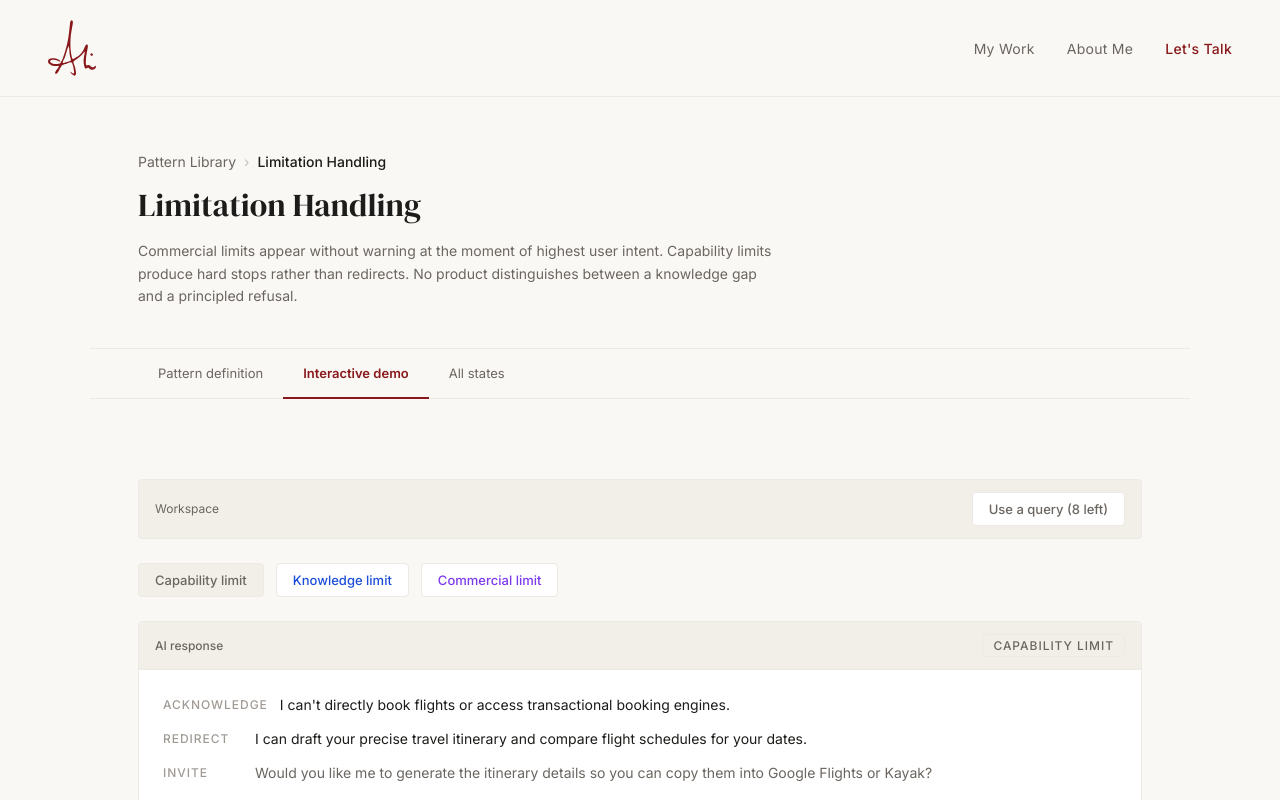
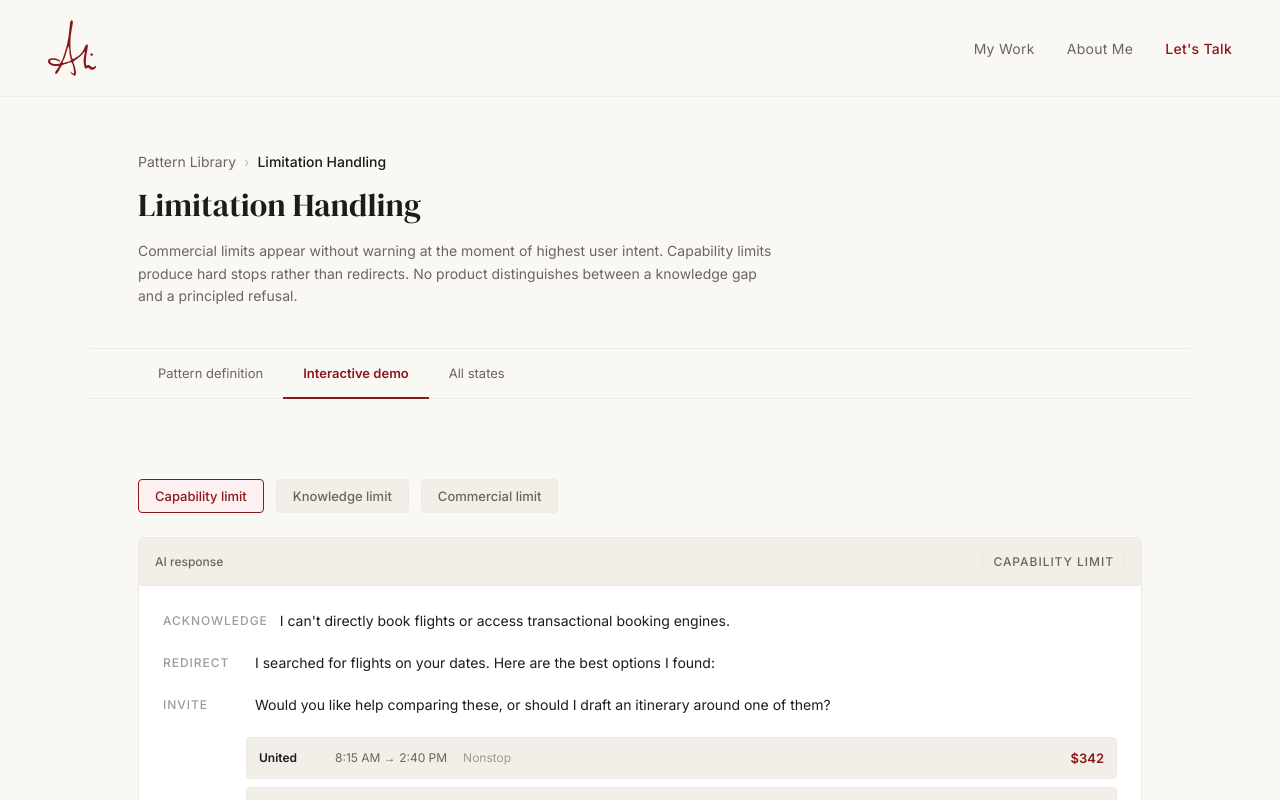
Before and after one commit to alikhandesign/alikhandesign.com, a Next.js app: page /patterns/limitation-handling in a window 1280 px wide. Both pictures are taken after a click on the button "Interactive demo". Shown: the top 800 px of the page. Built offline with nearby package versions, Linux system fonts and the light colour scheme.

Commit message:
feat(patterns): limitation — proactive inline results, usage reset and pct toggle

```diff
--- a/app/patterns/limitation-handling/page.tsx
+++ b/app/patterns/limitation-handling/page.tsx
@@ -5,103 +5,207 @@ import InlineAlert from '../../components/InlineAlert'
 
 const TABS = [
   { id: 'definition', label: 'Pattern definition' },
-  { id: 'demo', label: 'Interactive demo' },
-  { id: 'states', label: 'All states' },
+  { id: 'demo',       label: 'Interactive demo' },
+  { id: 'states',     label: 'All states' },
 ]
 
 type LimitType = 'capability' | 'knowledge' | 'commercial'
+type UsageDisplay = 'count' | 'percent'
 
-const SCENARIOS: Record<LimitType, { badge: string; badgeColor: string; badgeBg: string; badgeBorder: string; ack: string; redirect: string; invite: string; cta: string }> = {
-  capability: {
-    badge: 'Capability limit', badgeColor: 'var(--text-muted)', badgeBg: 'var(--warm-75)', badgeBorder: 'var(--border)',
-    ack: "I can't directly book flights or access transactional booking engines.",
-    redirect: "I can draft your precise travel itinerary and compare flight schedules for your dates.",
-    invite: "Would you like me to generate the itinerary details so you can copy them into Google Flights or Kayak?",
-    cta: "Draft itinerary →",
-  },
-  knowledge: {
-    badge: 'Knowledge limit', badgeColor: '#1D4ED8', badgeBg: '#EFF6FF', badgeBorder: '#BFDBFE',
-    ack: "I don't have access to real-time stock pricing.",
-    redirect: "I can use web search to pull the latest publicly available quotes for that ticker.",
-    invite: "Should I run a live search now?",
-    cta: "Run web search →",
-  },
-  commercial: {
-    badge: 'Usage limit', badgeColor: '#7C3AED', badgeBg: '#F5F3FF', badgeBorder: '#DDD6FE',
-    ack: "You've reached your hourly limit for advanced analysis.",
-    redirect: "I can continue processing this prompt using the standard model — slightly slower, same accuracy for most tasks.",
-    invite: "Would you like to switch models or view upgrade options?",
-    cta: "Use standard model →",
-  },
-}
+const FLIGHT_RESULTS = [
+  { airline: 'United', flight: 'UA 492', departs: '8:15 AM', arrives: '2:40 PM', price: '$342', stops: 'Nonstop' },
+  { airline: 'Delta',  flight: 'DL 1087', departs: '10:30 AM', arrives: '5:05 PM', price: '$289', stops: '1 stop' },
+  { airline: 'AA',     flight: 'AA 204',  departs: '2:45 PM', arrives: '9:10 PM', price: '$311', stops: 'Nonstop' },
+]
+
+const COMMERCIAL_MAX = 20
 
 export default function LimitationHandlingPage() {
-  const [activeTab, setActiveTab] = useState('definition')
-  const [limit, setLimit] = useState<LimitType>('capability')
+  const [activeTab, setActiveTab]         = useState('definition')
+  const [limit, setLimit]                 = useState<LimitType>('capability')
   const [usageRemaining, setUsageRemaining] = useState(8)
-  const s = SCENARIOS[limit]
+  const [usageDisplay, setUsageDisplay]   = useState<UsageDisplay>('count')
 
-  const definition = <Definition />
-  const demo = (
-    <div style={{ display: 'flex', flexDirection: 'column', gap: 'var(--space-6)' }}>
-      {/* Progressive disclosure bar */}
-      <div style={{ display: 'flex', alignItems: 'center', justifyContent: 'space-between', padding: 'var(--space-3) var(--space-4)', background: 'var(--warm-75)', border: '1px solid var(--border)', borderRadius: 'var(--radius)' }}>
-        <span style={{ fontSize: 'var(--text-xs)', color: 'var(--text-muted)' }}>Workspace</span>
-        {usageRemaining <= 5 && (
-          <span style={{ fontSize: 'var(--text-xs)', color: '#7C3AED', fontWeight: 'var(--font-weight-medium)' }}>
-            ⚡ {usageRemaining} premium queries remaining
-          </span>
-        )}
-        <button onClick={() => setUsageRemaining(r => Math.max(0, r - 1))} style={btn('var(--text-muted)','var(--surface)','var(--border)')}>
-          Use a query ({usageRemaining} left)
-        </button>
+  const usagePct = Math.round((usageRemaining / COMMERCIAL_MAX) * 100)
+  const isLow    = usageRemaining <= 5
+
+  const usageLabel = usageDisplay === 'count'
+    ? `${usageRemaining} premium queries remaining`
+    : `${usagePct}% of premium quota remaining`
+
+  const auditNote = (
+    <div style={{ marginTop: 'var(--space-4)', padding: 'var(--space-3) var(--space-4)', background: 'var(--warm-75)', borderLeft: '3px solid var(--accent)', borderRadius: '0 var(--radius) var(--radius) 0' }}>
+      <p style={{ fontSize: 'var(--text-xs)', color: 'var(--text-muted)', lineHeight: 'var(--line-height-normal)' }}>
+        <strong style={{ color: 'var(--accent)', textTransform: 'uppercase', letterSpacing: 'var(--letter-spacing-md)', fontSize: 'var(--text-xs)' }}>Why this matters —</strong>{' '}
+        Notion AI hit a hard usage limit mid-task with no prior warning — discarding work in progress and replacing the limit explanation with marketing copy. Perplexity refused private information requests but then provided aerial property photographs for the same address. Neither product treated the limitation as a design problem to solve.
+      </p>
+    </div>
+  )
+
+  const capabilityDemo = (
+    <div style={{ border: '1px solid var(--border)', borderRadius: 'var(--radius)', background: 'var(--surface)', overflow: 'hidden' }}>
+      <div style={{ padding: 'var(--space-3) var(--space-4)', borderBottom: '1px solid var(--border)', background: 'var(--warm-75)', display: 'flex', justifyContent: 'space-between', alignItems: 'center' }}>
+        <span style={{ fontSize: 'var(--text-xs)', color: 'var(--text-muted)', fontWeight: 'var(--font-weight-medium)' }}>AI response</span>
+        <span style={{ display: 'inline-flex', padding: '3px 10px', borderRadius: 'var(--radius)', background: 'var(--warm-75)', border: '1px solid var(--border)', fontSize: 'var(--text-xs)', fontWeight: 'var(--font-weight-medium)', letterSpacing: 'var(--letter-spacing-md)', textTransform: 'uppercase', color: 'var(--text-muted)' }}>Capability limit</span>
+      </div>
+      <div style={{ padding: 'var(--space-6)', display: 'flex', flexDirection: 'column', gap: 'var(--space-5)' }}>
+        {[
+          { label: 'Acknowledge', text: "I can't directly book flights or access transactional booking engines." },
+          { label: 'Redirect',    text: "I searched for flights on your dates. Here are the best options I found:" },
+          { label: 'Invite',      text: "Would you like help comparing these, or should I draft an itinerary around one of them?" },
+        ].map(row => (
+          <div key={row.label} style={{ display: 'flex', gap: 'var(--space-3)', alignItems: 'flex-start' }}>
+            <span style={{ fontSize: 'var(--text-xs)', letterSpacing: 'var(--letter-spacing-md)', textTransform: 'uppercase', color: 'var(--text-faint)', fontWeight: 'var(--font-weight-medium)', paddingTop: 3, minWidth: 80, flexShrink: 0 }}>{row.label}</span>
+            <p style={{ fontSize: 'var(--text-base)', color: 'var(--text)', lineHeight: 'var(--line-height-normal)' }}>{row.text}</p>
+          </div>
+        ))}
+
+        {/* Inline flight results */}
+        <div style={{ display: 'flex', flexDirection: 'column', gap: 'var(--space-2)', marginLeft: 83 }}>
+          {FLIGHT_RESULTS.map(f => (
+            <div key={f.flight} style={{ display: 'flex', alignItems: 'center', justifyContent: 'space-between', padding: 'var(--space-3)', border: '1px solid var(--border)', borderRadius: 'var(--radius)', background: 'var(--warm-75)' }}>
+              <div style={{ display: 'flex', gap: 'var(--space-4)', alignItems: 'center' }}>
+                <span style={{ fontSize: 'var(--text-xs)', fontWeight: 'var(--font-weight-semibold)', color: 'var(--text)', minWidth: 60 }}>{f.airline}</span>
+                <span style={{ fontSize: 'var(--text-xs)', color: 'var(--text-muted)' }}>{f.departs} → {f.arrives}</span>
+                <span style={{ fontSize: 'var(--text-xs)', color: 'var(--text-faint)' }}>{f.stops}</span>
+              </div>
+              <span style={{ fontSize: 'var(--text-sm)', fontWeight: 'var(--font-weight-semibold)', color: 'var(--accent)' }}>{f.price}</span>
+            </div>
+          ))}
+        </div>
+
+        <div style={{ display: 'flex', gap: 'var(--space-3)', marginLeft: 83 }}>
+          <button style={btn('var(--accent)', 'var(--accent-bg)', 'var(--accent)')}>Compare options →</button>
+          <button style={btn('var(--text-muted)', 'var(--warm-75)', 'var(--border)')}>Draft itinerary →</button>
+        </div>
+      </div>
+    </div>
+  )
+
+  const knowledgeDemo = (
+    <div style={{ border: '1px solid var(--border)', borderRadius: 'var(--radius)', background: 'var(--surface)', overflow: 'hidden' }}>
+      <div style={{ padding: 'var(--space-3) var(--space-4)', borderBottom: '1px solid var(--border)', background: '#EFF6FF', display: 'flex', justifyContent: 'space-between', alignItems: 'center' }}>
+        <span style={{ fontSize: 'var(--text-xs)', color: 'var(--text-muted)', fontWeight: 'var(--font-weight-medium)' }}>AI response</span>
+        <span style={{ display: 'inline-flex', padding: '3px 10px', borderRadius: 'var(--radius)', background: '#EFF6FF', border: '1px solid #BFDBFE', fontSize: 'var(--text-xs)', fontWeight: 'var(--font-weight-medium)', letterSpacing: 'var(--letter-spacing-md)', textTransform: 'uppercase', color: '#1D4ED8' }}>Knowledge limit</span>
+      </div>
+      <div style={{ padding: 'var(--space-6)', display: 'flex', flexDirection: 'column', gap: 'var(--space-4)' }}>
+        {[
+          { label: 'Acknowledge', text: "I don't have access to real-time stock pricing — my training data has a cutoff." },
+          { label: 'Redirect',    text: "I searched the web for current quotes. AAPL is trading at $213.40, up 1.2% today (as of market close)." },
+          { label: 'Invite',      text: "Would you like a summary of recent analyst sentiment, or should I pull the last earnings report?" },
+        ].map(row => (
+          <div key={row.label} style={{ display: 'flex', gap: 'var(--space-3)', alignItems: 'flex-start' }}>
+            <span style={{ fontSize: 'var(--text-xs)', letterSpacing: 'var(--letter-spacing-md)', textTransform: 'uppercase', color: 'var(--text-faint)', fontWeight: 'var(--font-weight-medium)', paddingTop: 3, minWidth: 80, flexShrink: 0 }}>{row.label}</span>
+            <p style={{ fontSize: 'var(--text-base)', color: 'var(--text)', lineHeight: 'var(--line-height-normal)' }}>{row.text}</p>
+          </div>
+        ))}
+        <div style={{ display: 'flex', gap: 'var(--space-3)', marginLeft: 83 }}>
+          <button style={btn('#1D4ED8', '#EFF6FF', '#BFDBFE')}>Analyst sentiment →</button>
+          <button style={btn('var(--text-muted)', 'var(--warm-75)', 'var(--border)')}>Earnings report →</button>
+        </div>
+      </div>
+    </div>
+  )
+
+  const commercialDemo = (
+    <div style={{ display: 'flex', flexDirection: 'column', gap: 'var(--space-4)' }}>
+      {/* Workspace bar with progressive disclosure */}
+      <div style={{ display: 'flex', alignItems: 'center', justifyContent: 'space-between', padding: 'var(--space-3) var(--space-4)', background: 'var(--warm-75)', border: '1px solid var(--border)', borderRadius: 'var(--radius)', flexWrap: 'wrap', gap: 'var(--space-3)' }}>
+        <span style={{ fontSize: 'var(--text-xs)', color: 'var(--text-muted)', fontWeight: 'var(--font-weight-medium)' }}>Workspace</span>
+        <div style={{ display: 'flex', alignItems: 'center', gap: 'var(--space-3)', flexWrap: 'wrap' }}>
+          {isLow && (
+            <span style={{ fontSize: 'var(--text-xs)', color: '#7C3AED', fontWeight: 'var(--font-weight-medium)' }}>
+              ⚡ {usageLabel}
+            </span>
+          )}
+          <button
+            onClick={() => setUsageDisplay(d => d === 'count' ? 'percent' : 'count')}
+            style={btn('var(--text-muted)', 'var(--surface)', 'var(--border)')}
+          >
+            Show as {usageDisplay === 'count' ? '%' : '#'}
+          </button>
+          <button
+            onClick={() => setUsageRemaining(r => Math.max(0, r - 1))}
+            disabled={usageRemaining === 0}
+            style={{ ...btn('#7C3AED', '#F5F3FF', '#DDD6FE'), opacity: usageRemaining === 0 ? 0.4 : 1 }}
+          >
+            Use query ({usageRemaining} left)
+          </button>
+          <button onClick={() => setUsageRemaining(8)} style={btn('var(--text-muted)', 'var(--warm-75)', 'var(--border)')}>
+            Reset
+          </button>
+        </div>
       </div>
 
-      <div style={{ display: 'flex', gap: 'var(--space-3)', flexWrap: 'wrap' }}>
-        <button onClick={() => setLimit('capability')} style={btn('var(--text-muted)', limit === 'capability' ? 'var(--warm-75)' : 'var(--surface)', 'var(--border)')}>Capability limit</button>
-        <button onClick={() => setLimit('knowledge')}  style={btn('#1D4ED8',           limit === 'knowledge'  ? '#EFF6FF'        : 'var(--surface)', limit === 'knowledge'  ? '#BFDBFE' : 'var(--border)')}>Knowledge limit</button>
-        <button onClick={() => setLimit('commercial')} style={btn('#7C3AED',           limit === 'commercial' ? '#F5F3FF'        : 'var(--surface)', limit === 'commercial' ? '#DDD6FE' : 'var(--border)')}>Commercial limit</button>
+      {/* Usage bar */}
+      <div style={{ height: 4, background: 'var(--border)', borderRadius: 2, overflow: 'hidden' }}>
+        <div style={{ height: '100%', width: `${usagePct}%`, background: isLow ? '#7C3AED' : 'var(--accent)', borderRadius: 2, transition: 'width 0.3s ease, background 0.3s ease' }} />
       </div>
 
-      <div style={{ border: '1px solid var(--border)', borderRadius: 'var(--radius)', background: 'var(--surface)', overflow: 'hidden' }}>
-        <div style={{ padding: 'var(--space-3) var(--space-4)', borderBottom: '1px solid var(--border)', background: 'var(--warm-75)', display: 'flex', justifyContent: 'space-between', alignItems: 'center' }}>
-          <span style={{ fontSize: 'var(--text-xs)', color: 'var(--text-muted)', fontWeight: 'var(--font-weight-medium)' }}>AI response</span>
-          <span style={{ display: 'inline-flex', padding: '3px 10px', borderRadius: 'var(--radius)', background: s.badgeBg, border: `1px solid ${s.badgeBorder}`, fontSize: 'var(--text-xs)', fontWeight: 'var(--font-weight-medium)', letterSpacing: 'var(--letter-spacing-md)', textTransform: 'uppercase', color: s.badgeColor }}>{s.badge}</span>
-        </div>
-        <div style={{ padding: 'var(--space-6)', display: 'flex', flexDirection: 'column', gap: 'var(--space-4)' }}>
-          <div style={{ display: 'flex', flexDirection: 'column', gap: 'var(--space-3)' }}>
+      {usageRemaining === 0 && (
+        <div style={{ border: '1px solid var(--border)', borderRadius: 'var(--radius)', background: 'var(--surface)', overflow: 'hidden' }}>
+          <div style={{ padding: 'var(--space-3) var(--space-4)', borderBottom: '1px solid var(--border)', background: '#F5F3FF', display: 'flex', justifyContent: 'space-between', alignItems: 'center' }}>
+            <span style={{ fontSize: 'var(--text-xs)', color: 'var(--text-muted)', fontWeight: 'var(--font-weight-medium)' }}>AI response</span>
+            <span style={{ display: 'inline-flex', padding: '3px 10px', borderRadius: 'var(--radius)', background: '#F5F3FF', border: '1px solid #DDD6FE', fontSize: 'var(--text-xs)', fontWeight: 'var(--font-weight-medium)', letterSpacing: 'var(--letter-spacing-md)', textTransform: 'uppercase', color: '#7C3AED' }}>Usage limit</span>
+          </div>
+          <div style={{ padding: 'var(--space-6)', display: 'flex', flexDirection: 'column', gap: 'var(--space-4)' }}>
             {[
-              { label: 'Acknowledge', text: s.ack, color: 'var(--text)' },
-              { label: 'Redirect',    text: s.redirect, color: 'var(--text)' },
-              { label: 'Invite',      text: s.invite, color: 'var(--text-muted)' },
+              { label: 'Acknowledge', text: "You've reached your hourly limit for advanced analysis." },
+              { label: 'Redirect',    text: "I can continue processing this prompt using the standard model — slightly slower, same accuracy for most tasks." },
+              { label: 'Invite',      text: "Would you like to switch models or view upgrade options?" },
             ].map(row => (
               <div key={row.label} style={{ display: 'flex', gap: 'var(--space-3)', alignItems: 'flex-start' }}>
                 <span style={{ fontSize: 'var(--text-xs)', letterSpacing: 'var(--letter-spacing-md)', textTransform: 'uppercase', color: 'var(--text-faint)', fontWeight: 'var(--font-weight-medium)', paddingTop: 3, minWidth: 80, flexShrink: 0 }}>{row.label}</span>
-                <p style={{ fontSize: 'var(--text-base)', color: row.color, lineHeight: 'var(--line-height-normal)' }}>{row.text}</p>
+                <p style={{ fontSize: 'var(--text-base)', color: 'var(--text)', lineHeight: 'var(--line-height-normal)' }}>{row.text}</p>
               </div>
             ))}
-          </div>
-          <div style={{ display: 'flex', gap: 'var(--space-3)', flexWrap: 'wrap', paddingTop: 'var(--space-2)' }}>
-            <button style={btn(s.badgeColor, s.badgeBg, s.badgeBorder)}>{s.cta}</button>
+            <div style={{ display: 'flex', gap: 'var(--space-3)', marginLeft: 83 }}>
+              <button style={btn('#7C3AED', '#F5F3FF', '#DDD6FE')}>Use standard model →</button>
+              <button style={btn('var(--text-muted)', 'var(--warm-75)', 'var(--border)')}>View upgrade options →</button>
+            </div>
           </div>
         </div>
-      </div>
-      <p style={{ fontSize: 'var(--text-xs)', color: 'var(--text-faint)', lineHeight: 'var(--line-height-normal)' }}>
-        The usage counter only appears when below 25% allocation. Click "Use a query" to see progressive disclosure activate. The ARI structure (Acknowledge, Redirect, Invite) is visible in the response breakdown.
-      </p>
+      )}
+
+      {usageRemaining > 0 && (
+        <p style={{ fontSize: 'var(--text-xs)', color: 'var(--text-faint)', lineHeight: 'var(--line-height-normal)' }}>
+          {isLow
+            ? 'Progressive disclosure is active — the usage counter is visible because you are below 25% allocation.'
+            : 'Usage counter is hidden above 25% allocation. Click "Use query" to deplete toward the disclosure threshold.'}
+        </p>
+      )}
     </div>
   )
+
+  const demo = (
+    <div style={{ display: 'flex', flexDirection: 'column', gap: 'var(--space-6)' }}>
+      <div style={{ display: 'flex', gap: 'var(--space-3)', flexWrap: 'wrap' }}>
+        <button onClick={() => setLimit('capability')} style={btn(limit === 'capability' ? 'var(--accent)' : 'var(--text-muted)', limit === 'capability' ? 'var(--accent-bg)' : 'var(--warm-75)', limit === 'capability' ? 'var(--accent)' : 'var(--border)')}>Capability limit</button>
+        <button onClick={() => setLimit('knowledge')}  style={btn(limit === 'knowledge'  ? '#1D4ED8' : 'var(--text-muted)', limit === 'knowledge'  ? '#EFF6FF' : 'var(--warm-75)', limit === 'knowledge'  ? '#BFDBFE' : 'var(--border)')}>Knowledge limit</button>
+        <button onClick={() => setLimit('commercial')} style={btn(limit === 'commercial' ? '#7C3AED' : 'var(--text-muted)', limit === 'commercial' ? '#F5F3FF' : 'var(--warm-75)', limit === 'commercial' ? '#DDD6FE' : 'var(--border)')}>Commercial limit</button>
+      </div>
+
+      {limit === 'capability' && capabilityDemo}
+      {limit === 'knowledge'  && knowledgeDemo}
+      {limit === 'commercial' && commercialDemo}
+
+      {auditNote}
+    </div>
+  )
+
   const states = (
     <div style={{ display: 'flex', flexDirection: 'column', gap: 'var(--space-4)' }}>
       {[
-        { variant: 'neutral' as const, title: 'Capability limit', children: "I can't directly book flights. I can draft your itinerary and link you to Google Flights.", action: { label: 'Draft itinerary', onClick: () => {} } },
-        { variant: 'info' as const,    title: 'Knowledge limit',  children: "This falls outside my training data. I can run a web search to fill the gap.", action: { label: 'Run web search', onClick: () => {} } },
-        { variant: 'warning' as const, title: 'Usage limit',      children: "You've reached your hourly limit. Continue with the standard model or upgrade.", action: { label: 'Use standard model', onClick: () => {} }, secondaryAction: { label: 'View upgrade options', onClick: () => {} } },
+        { variant: 'neutral' as const, title: 'Capability limit', children: "I can't directly book flights. I searched and found three options — want me to compare them or draft an itinerary?", action: { label: 'Compare options', onClick: () => {} } },
+        { variant: 'info'    as const, title: 'Knowledge limit',  children: "My training data is stale for this. I searched the web and found current results.", action: { label: 'View results', onClick: () => {} } },
+        { variant: 'warning' as const, title: 'Commercial limit', children: "You've reached your hourly limit. Continue with the standard model or upgrade.", action: { label: 'Use standard model', onClick: () => {} }, secondaryAction: { label: 'View upgrade options', onClick: () => {} } },
       ].map(item => (
         <InlineAlert key={item.title} {...item}>{item.children}</InlineAlert>
       ))}
     </div>
   )
+
+  const definition = <Definition />
 
   return (
     <PatternShell
@@ -124,10 +228,10 @@ function Definition() {
   return (
     <div style={{ maxWidth: 680, display: 'flex', flexDirection: 'column', gap: 'var(--space-8)' }}>
       {[
-        { label: 'Problem', text: "When an AI cannot or will not do something, the interface must treat that as a first-class design problem. The audit found hard stops, undisclosed commercial paywalls that appear at peak user engagement, and no distinction between capability limits, knowledge limits, and principled refusals." },
-        { label: 'Prescription', text: "Three limitation types, each with distinct handling: capability limits acknowledge the boundary and redirect toward what the system can do; knowledge limits differentiate 'I don't know' from 'I can't know' and offer a search pivot; commercial limits are disclosed progressively before the threshold is hit, never at the moment it is breached." },
-        { label: 'Design decisions', text: 'Progressive disclosure threshold (25% remaining is a reasonable starting point). Redirect specificity — a specific alternative is more useful than a generic one, but only if the system can reliably provide it. ARI structure (Acknowledge, Redirect, Invite) as a template for all limitation responses.' },
-        { label: 'Tradeoffs', text: 'Specific redirects require knowledge of alternatives the system may not reliably have. Progressive commercial disclosure adds interface complexity and may increase churn by making limits visible earlier. Distinguishing limitation types adds length to refusal responses that some users will find unwelcome.' },
+        { label: 'Problem', text: "When an AI cannot or will not do something, the interface must treat that as a first-class design problem. The audit found hard stops, undisclosed commercial paywalls at peak engagement, and no distinction between capability limits, knowledge limits, and principled refusals." },
+        { label: 'Prescription', text: "Three limitation types with distinct handling: capability limits acknowledge the boundary and proactively search or redirect; knowledge limits differentiate 'I don't know' from 'I can't know' and trigger a web search before responding; commercial limits disclose progressively before the threshold is hit, never at the moment it is breached." },
+        { label: 'Design decisions', text: 'Progressive disclosure threshold (25% remaining is a reasonable starting point). Count vs. percentage — percentage generalizes better across different quota models. Proactive search on capability and knowledge limits matches observed behavior and sets user expectation correctly.' },
+        { label: 'Tradeoffs', text: 'Proactive search adds latency before the first response token. Specific inline results require the system to have reliable, current data — a fabricated flight price is worse than no flight price. Progressive commercial disclosure may increase churn for users who notice limits earlier than they otherwise would.' },
       ].map(item => (
         <div key={item.label}>
           <p className="eyebrow" style={{ marginBottom: 'var(--space-3)' }}>{item.label}</p>
```
